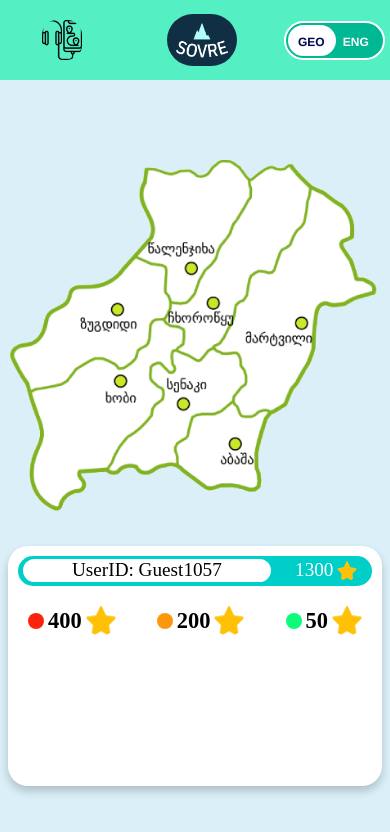
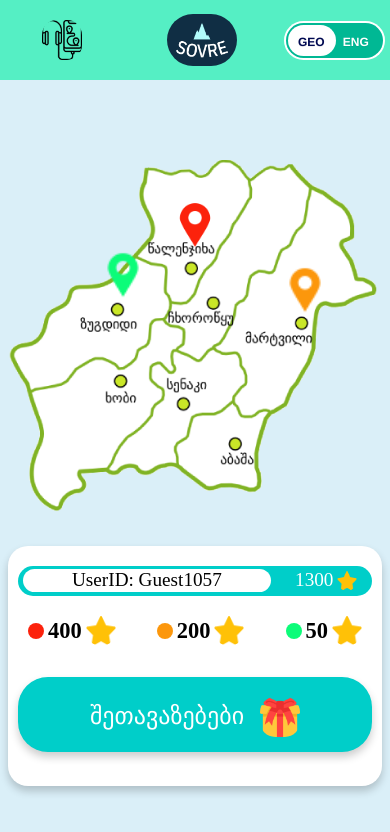
Before and after one commit to DemetreShonia/Sovre, a React (Vite) app in the folder Project/: page / in a window 390 px wide. Shown: the top 832 px of the page. Built offline with nearby package versions, Linux system fonts and the light colour scheme.

Commit message:
Map Page Non-Responsive

```diff
--- a/Project/src/Styles/Map.css
+++ b/Project/src/Styles/Map.css
@@ -13,6 +13,9 @@
   background-color: #ffffff;
   box-shadow: 0px 5px 8px rgba(0, 0, 0, 0.2);
   font-size: larger;
+}
+.level-up-bar {
+  padding-top: 10px;
 }
 
 .level-bar-bg {
@@ -84,3 +87,47 @@
   justify-content: space-between;
   padding: 0px 10px;
 }
+
+.green-pin {
+  position: absolute;
+  width: 50px;
+  left: 98px;
+  top: 170px;
+}
+.red-pin {
+  position: absolute;
+  width: 50px;
+  top: 120px;
+  left: 170px;
+}
+.orange-pin {
+  position: absolute;
+  width: 50px;
+  left: 280px;
+  top: 185px;
+}
+
+.prizes {
+  background-color: #00cec9;
+  margin-top: 10px;
+  height: 50px;
+  text-align: center;
+  padding-top: 25px;
+  border-radius: 30px;
+  font-size: x-large;
+  box-shadow: 0px 5px 8px rgba(0, 0, 0, 0.2);
+  color: white;
+  display: flex;
+  justify-content: center;
+  gap: 1rem;
+}
+.prize-img {
+  width: 40px;
+  display: flex;
+  align-items: center;
+  justify-content: center;
+}
+.prize {
+  margin: 0;
+  translate: 0 -10px;
+}
--- a/Project/src/components/Map.jsx
+++ b/Project/src/components/Map.jsx
@@ -1,10 +1,36 @@
 import "../Styles/Map.css";
 import Samegrelo from "../Images/Samegrelo.png";
 import Star from "../Images/star.png";
+import red from "../Images/location-pin-red.png";
+import green from "../Images/location-green.png";
+import orange from "../Images/location-orange.png";
+import present from "../Images/giftbox.png";
 
 const Map = () => {
+  const onGreenPinClicked = () => {
+    console.log("GREEN");
+  };
+  const onRedPinClicked = () => {
+    console.log("RED");
+  };
+  const onOrangePinClicked = () => {
+    console.log("Orange");
+  };
   return (
     <div className="map">
+      <img
+        src={green}
+        alt=""
+        className="green-pin"
+        onClick={onGreenPinClicked}
+      />
+      <img src={red} alt="" className="red-pin" onClick={onRedPinClicked} />
+      <img
+        src={orange}
+        alt=""
+        className="orange-pin"
+        onClick={onOrangePinClicked}
+      />
       <img src={Samegrelo} alt="" />
       <div className="bottom">
         <div class="level-up-bar">
@@ -48,6 +74,13 @@ const Map = () => {
               </div>
             </div>
           </div>
+
+          <div className="prizes">
+            შეთავაზებები
+            <div className="prize-img">
+              <img className="prize" src={present} alt="" />
+            </div>
+          </div>
         </div>
       </div>
     </div>
```
Also changed, not shown: Project/src/Images/giftbox.png (added).
